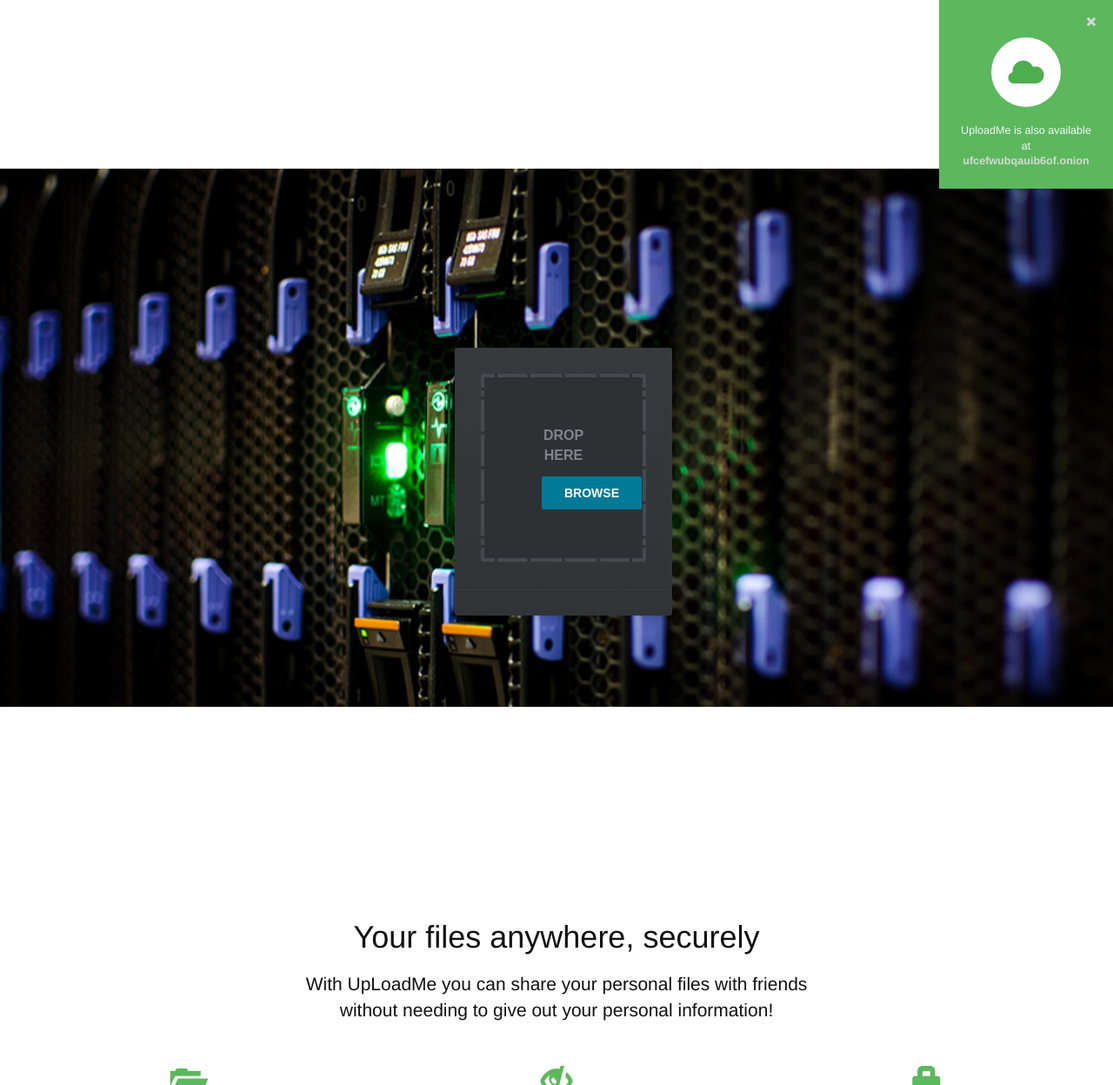
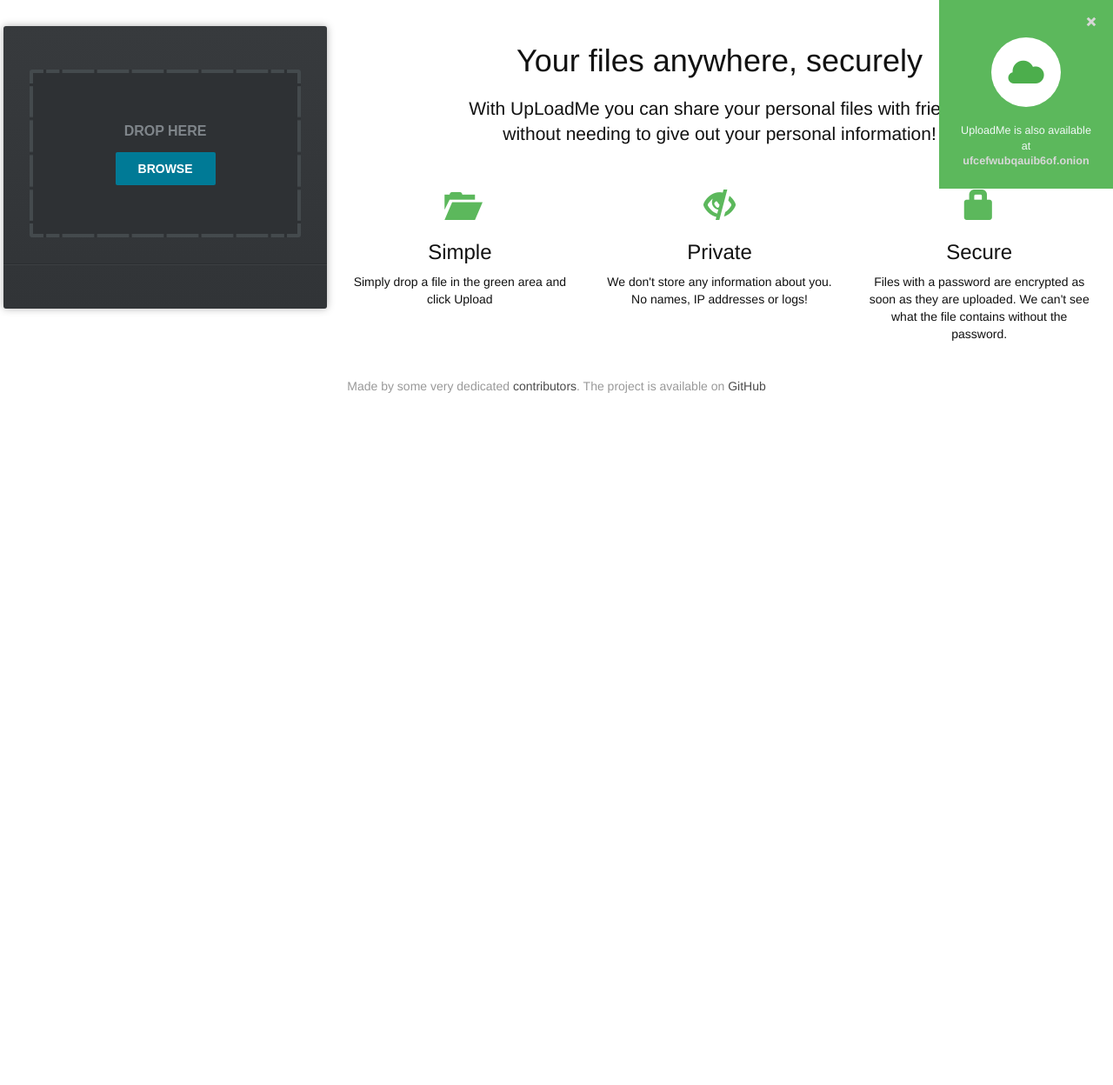
Before and after one commit to Carlgo11/UploadMe, a PHP site: page / in a window 1280 px wide. Shown: the part 100-1348 px from the top of the page at 87% size. After the commit the page ends 552 px from the top, so only its background shows below. Run offline with PHP 8.4, Linux system fonts and the light colour scheme; some libraries are stand-ins or nearby versions.

Commit message:
Re-arrange index layout
Remove home image, instead placing the upload form and information side
by side.

```diff
--- a/css/stylesheet.css
+++ b/css/stylesheet.css
@@ -61,29 +61,12 @@ nav {
     padding-bottom: 10px;
 }
 
-.home-picture {
-    background: no-repeat center;
-    background-size: 100%;
-    margin-right: -16px;
+#upload, .complement {
+    display: inline-block;
 }
 
-.center-form {
-    max-width: 300px;
-    margin-left: auto;
-    margin-right: auto;
-}
-
-.home-form {
-    padding-top: 50px;
-    padding-bottom: 50px;
-}
-
-.center-form .upload {
-    width: 100%;
-}
-
-.center-form .submit {
-    margin-top: 20px;
+.complement {
+    width: 70%;
 }
 
 h1.home {
@@ -98,8 +81,8 @@ h1.home {
 
 .glyphicon {
     font-size: 35px;
-    color:#5CB85C;
-    border-color:#4CAE4C;
+    color: #5CB85C;
+    border-color: #4CAE4C;
 }
 
 .contact {
@@ -166,24 +149,23 @@ footer * {
     The file upload form
 -----------------------------*/
 
+#upload {
+    font-family: 'PT Sans Narrow', sans-serif;
+    background-color: #373A3D;
 
-#upload{
-    font-family:'PT Sans Narrow', sans-serif;
-    background-color:#373a3d;
+    background-image: -webkit-linear-gradient(top, #373A3D, #313437);
+    background-image: -moz-linear-gradient(top, #373A3D, #313437);
+    background-image: linear-gradient(top, #373A3D, #313437);
 
-    background-image:-webkit-linear-gradient(top, #373a3d, #313437);
-    background-image:-moz-linear-gradient(top, #373a3d, #313437);
-    background-image:linear-gradient(top, #373a3d, #313437);
+    width: 250px;
+    padding: 50px 30px 50px 30px;
+    border-radius: 3px;
 
-    width:250px;
-    padding:30px;
-    border-radius:3px;
-
-    margin:200px auto 100px;
+    margin: 30px 0 30px 0;
     box-shadow: 0 0 10px rgba(0, 0, 0, 0.3);
 }
 
-#drop{
+#drop {
     background-color: #2E3134;
     padding: 40px 50px;
     margin-bottom: 30px;
@@ -193,59 +175,59 @@ footer * {
     text-align: center;
     text-transform: uppercase;
 
-    font-size:16px;
-    font-weight:bold;
-    color:#7f858a;
+    font-size: 16px;
+    font-weight: bold;
+    color: #7f858a;
 }
 
-#drop a{
-    background-color:#007a96;
-    padding:12px 26px;
-    color:#fff;
-    font-size:14px;
-    border-radius:2px;
-    cursor:pointer;
-    display:inline-block;
-    margin-top:12px;
-    line-height:1;
+#drop a {
+    background-color: #007a96;
+    padding: 12px 26px;
+    color: #fff;
+    font-size: 14px;
+    border-radius: 2px;
+    cursor: pointer;
+    display: inline-block;
+    margin-top: 12px;
+    line-height: 1;
 }
 
-#drop a:hover{
-    background-color:#0986a3;
+#drop a:hover {
+    background-color: #0986a3;
 }
 
-#drop input{
-    display:none;
+#drop input {
+    display: none;
 }
 
-#upload ul{
-    list-style:none;
-    margin:0 -30px;
-    border-top:1px solid #2b2e31;
-    border-bottom:1px solid #3d4043;
+#upload ul {
+    list-style: none;
+    margin: 0 -30px;
+    border-top: 1px solid #2b2e31;
+    border-bottom: 1px solid #3d4043;
 }
 
-#upload ul li{
+#upload ul li {
 
-    background-color:#333639;
+    background-color: #333639;
 
-    background-image:-webkit-linear-gradient(top, #333639, #303335);
-    background-image:-moz-linear-gradient(top, #333639, #303335);
-    background-image:linear-gradient(top, #333639, #303335);
+    background-image: -webkit-linear-gradient(top, #333639, #303335);
+    background-image: -moz-linear-gradient(top, #333639, #303335);
+    background-image: linear-gradient(top, #333639, #303335);
 
-    border-top:1px solid #3d4043;
-    border-bottom:1px solid #2b2e31;
-    padding:15px;
+    border-top: 1px solid #3d4043;
+    border-bottom: 1px solid #2b2e31;
+    padding: 15px;
     height: 52px;
 
     position: relative;
 }
 
-#upload ul li input{
+#upload ul li input {
     display: none;
 }
 
-#upload ul li p{
+#upload ul li p {
     width: 144px;
     overflow: hidden;
     white-space: nowrap;
@@ -257,36 +239,36 @@ footer * {
     left: 100px;
 }
 
-#upload ul li i{
+#upload ul li i {
     font-weight: normal;
-    font-style:normal;
-    color:#7f7f7f;
-    display:block;
+    font-style: normal;
+    color: #7f7f7f;
+    display: block;
 }
 
-#upload ul li canvas{
+#upload ul li canvas {
     top: 15px;
     left: 32px;
     position: absolute;
 }
 
-#upload ul li span{
+#upload ul li span {
     width: 15px;
     height: 12px;
     background: url('/res/media/icons.png') no-repeat;
     position: absolute;
     top: 34px;
     right: 33px;
-    cursor:pointer;
+    cursor: pointer;
 }
 
-#upload ul li.working span{
+#upload ul li.working span {
     height: 16px;
     background-position: 0 -12px;
 }
 
-#upload ul li.error p{
-    color:red;
+#upload ul li.error p {
+    color: red;
 }
 
 @media (min-width: 600px) {
@@ -317,13 +299,12 @@ footer * {
         margin-left: 20px;
     }
 
-    .home-form {
-        padding-top: 200px;
-        padding-bottom: 200px;
+    #upload {
+        width: 29%;
     }
 
-    .upload-form {
-        max-width: 35%;
+    .complement {
+        vertical-align: top;
     }
 
     .header {
--- a/index.php
+++ b/index.php
@@ -7,23 +7,20 @@
 </div>
 
 <div class="content">
-    <div class="home-picture" style="background-image: url('./res/media/<?php echo rand(1, 6) ?>.jpg');">
-        <div class="center-form home-form">
-            <form id="upload" action="./upload_file.php" method="post" enctype="multipart/form-data">
+    <form name="upload" id="upload" action="./upload_file.php" method="post" enctype="multipart/form-data">
         <div id="drop">
             Drop Here
 
             <a>Browse</a>
-                    <input type="file" name="upl" multiple />
+            <input type="file" name="upl" multiple/>
         </div>
 
         <ul>
             <!-- The file uploads will be shown here -->
         </ul>
     </form>
-        </div>
-    </div>
 
+    <div class="complement">
         <h1 class="home">Your files anywhere, securely</h1>
 
         <p class="lead">
@@ -53,6 +50,7 @@
 
                 <p>Files with a password are encrypted as soon as they are uploaded. We can't see what the file contains
                     without the password.</p>
+            </div>
         </div>
     </div>
 </div>
```
Also changed, not shown: js/notificationFx.js (+5 -5 lines), test.html (added, +28 -0 lines). Lines whose indentation alone changed are shown as unchanged.
